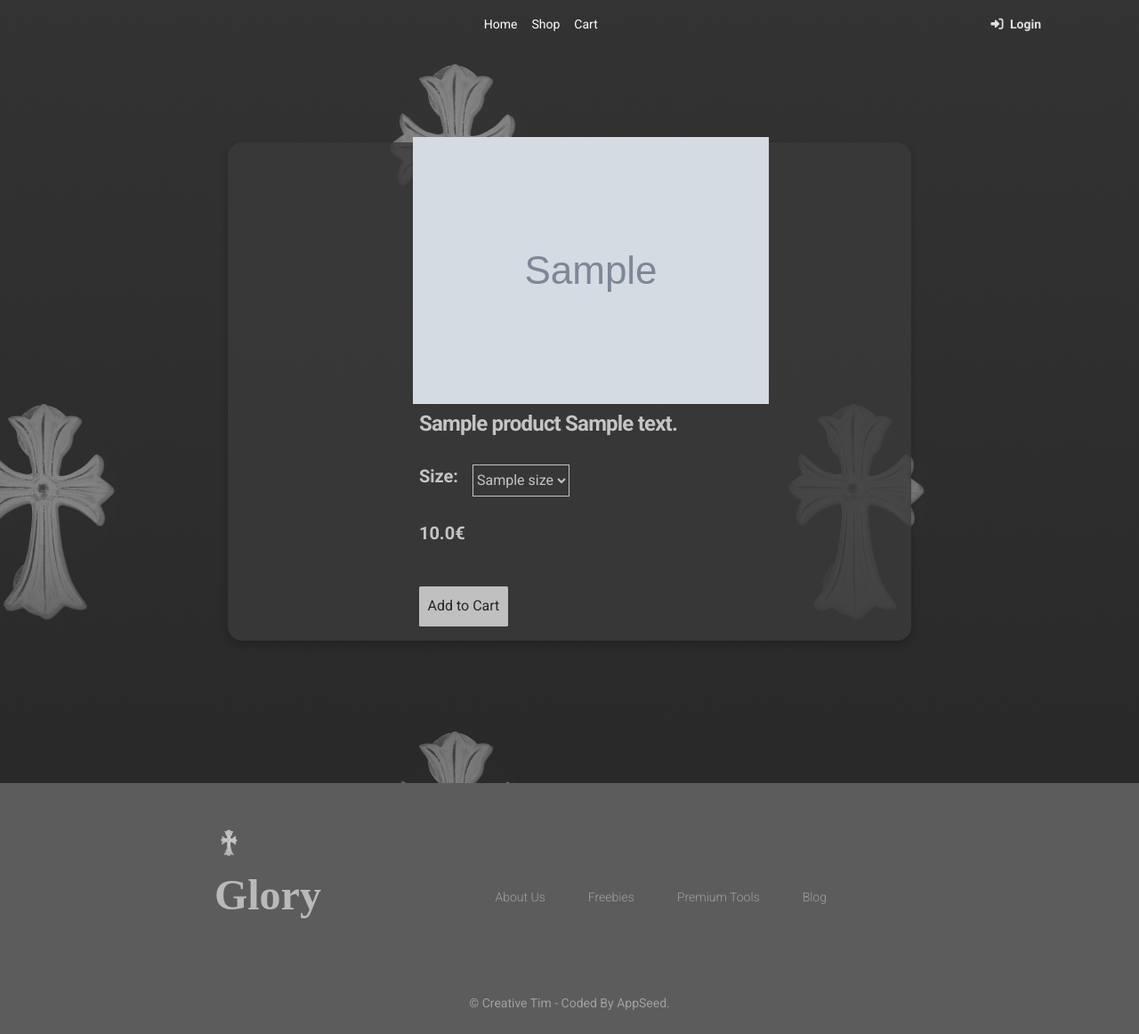
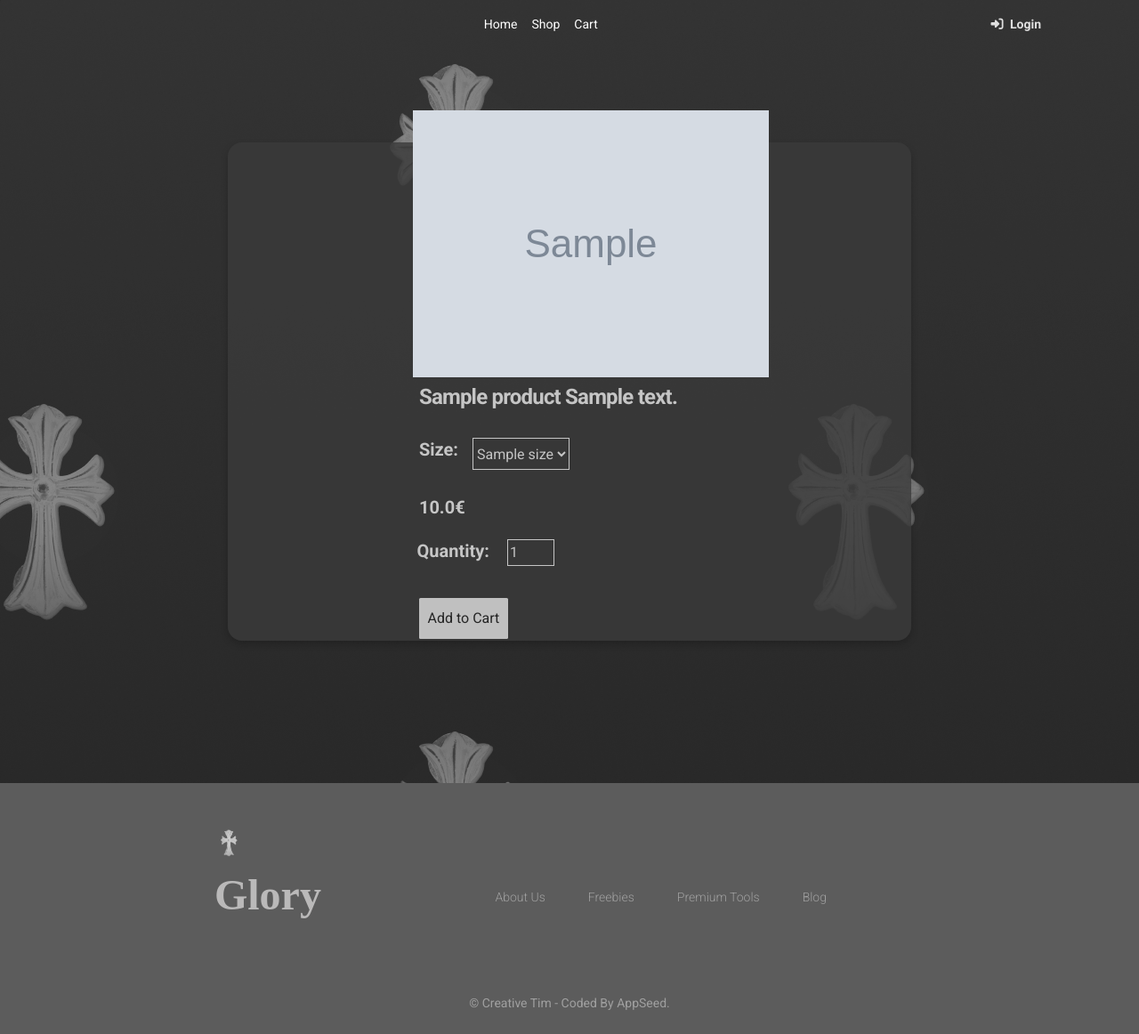
Before and after one commit to luisaapinho/Proyecto_Arquitetura, a Flask app: page /shop/product/1 in a window 1280 px wide. Shown: the whole page at 89% size. Run offline with Flask 2, Linux system fonts and the light colour scheme; tables that the repository leaves empty hold one stand-in row (values such as "Sample post"); grey boxes marked "Sample" are stand-in pictures; some libraries are stand-ins or nearby versions; some web fonts are replaced.

Commit message:
Project Finished

```diff
--- a/apps/home/models.py
+++ b/apps/home/models.py
@@ -81,16 +81,21 @@
         return Cart.query.filter_by(id_User=user_id).all()
 
     @staticmethod
-    def add_item(user_id, product_id, size_id):
+    def add_item(user_id, product_id, size_id, quantity=1):
         product_size = ProductBySize.query.filter_by(id_Product=product_id, id_Size=size_id).first()
         if not product_size:
             raise ValueError("Invalid product or size")
 
+        if product_size.Stock < quantity:
+            raise ValueError("Not enough stock")
+
         cart_item = Cart.query.filter_by(id_User=user_id, id_ProductSize=product_size.id_ProductSize).first()
         if cart_item:
-            cart_item.Quantity += 1
+            if cart_item.Quantity + quantity > product_size.Stock:
+                raise ValueError("Not enough stock")
+            cart_item.Quantity += quantity
         else:
-            cart_item = Cart(id_User=user_id, id_ProductSize=product_size.id_ProductSize, Quantity=1)
+            cart_item = Cart(id_User=user_id, id_ProductSize=product_size.id_ProductSize, Quantity=quantity)
             db.session.add(cart_item)
 
         db.session.commit()
--- a/apps/home/routes.py
+++ b/apps/home/routes.py
@@ -83,12 +83,19 @@
             print("Product not found")
             return render_template('home/page-404.html'), 404
 
-        # Fetch available sizes for the product
-        available_sizes = db.session.query(Size).join(
-            ProductBySize, Size.id_Size == ProductBySize.id_Size).filter(ProductBySize.id_Product == product_id).all()
+        # Fetch available sizes for the product with stock
+        available_sizes = db.session.query(Size, ProductBySize).join(
+            ProductBySize, Size.id_Size == ProductBySize.id_Size
+        ).filter(
+            ProductBySize.id_Product == product_id,
+            ProductBySize.Stock > 0
+        ).all()
+
+        total_stock = sum([product_size.Stock for size, product_size in available_sizes])
+
         print(f"Available sizes: {available_sizes}")
 
-        return render_template('home/product_details.html', product=product, available_sizes=available_sizes)
+        return render_template('home/product_details.html', product=product, available_sizes=available_sizes, total_stock=total_stock)
     except TemplateNotFound:
         print("Template not found")
         return render_template('home/page-404.html'), 404
@@ -103,15 +110,13 @@
     try:
         product_id = request.form.get('product_id')
         size_id = request.form.get('size_id')
+        quantity = int(request.form.get('quantity'))
 
-        print(f"Product ID: {product_id}, Size ID: {size_id}")
+        print(f"Product ID: {product_id}, Size ID: {size_id}, Quantity: {quantity}")
 
-        Cart.add_item(current_user.id, product_id, size_id)
+        Cart.add_item(current_user.id, product_id, size_id, quantity)
 
         return redirect(url_for('home_blueprint.product_details', product_id=product_id))
-
-
-
     except Exception as e:
         print(f"Exception: {e}")
         return render_template('home/page-500.html'), 500
--- a/apps/templates/home/product_details.html
+++ b/apps/templates/home/product_details.html
@@ -144,6 +144,12 @@
     .footer-logo {
       max-width: 50px;
     }
+
+    #quantity{
+      background-color: transparent;
+      color: rgb(197, 197, 197);
+      border: 1px solid rgb(197, 197, 197);
+    }
   </style>
 
 
@@ -157,23 +163,30 @@
   <div class="container">
     <div id="productDetails">
       <div id="productImageContainer">
-        <img src="/static/assets/img/products/{{product.Image}}" alt="Product Image" id="productImage">
+        <img src="/static/assets/img/products/{{ product.Image }}" alt="Product Image" id="productImage">
       </div>
       <div id="productInfoContainer">
         <form method="post" action="{{ url_for('home_blueprint.add_to_cart') }}">
           <h4 id="productTitle"><b>{{ product.Name }} {{ product.Description }}</b></h4>
           <div id="productSizes">
             <h5 id="sizeLabel">Size:</h5>
-            <select name="size_id">
-              {% for size in available_sizes %}
-                <option value="{{ size.id_Size }}">{{ size.Name }}</option>
+            <select name="size_id" id="sizeSelect">
+              {% for size, product_size in available_sizes %}
+                <option value="{{ size.id_Size }}" data-stock="{{ product_size.Stock }}">{{ size.Name }}</option>
               {% endfor %}
             </select>
           </div>
           <h5 id="productPrice">{{ product.Price }}€</h5>
+          <div id="productQuantity">
+            <label for="quantity"> <h5 id="sizeLabel">Quantity:</h5></label>
+            <input type="number" id="quantity" name="quantity" min="1" value="1">
+          </div>
           <input type="hidden" name="product_id" value="{{ product.id }}">
-          <p id="productButton"><input type="submit" id="cartButton" value="Add to Cart"></p>
+          <p id="productButton">
+            <input type="submit" id="cartButton" value="{{ 'Add to Cart' if total_stock > 0 else 'Out of Stock' }}" {{ 'disabled' if total_stock == 0 }}>
+          </p>
         </form>
+        <p id="stockMessage"></p>
       </div>
     </div>
   </div>
@@ -274,6 +287,44 @@
           console.error(countUp2.error);
         };
       }
+
+
+      document.addEventListener("DOMContentLoaded", function () {
+      const sizeSelect = document.getElementById("sizeSelect");
+      const quantityInput = document.getElementById("quantity");
+      const cartButton = document.getElementById("cartButton");
+      const stockMessage = document.getElementById("stockMessage");
+
+      function updateStock() {
+        const selectedOption = sizeSelect.options[sizeSelect.selectedIndex];
+        const stock = parseInt(selectedOption.getAttribute("data-stock"));
+
+        if (stock > 0) {
+          quantityInput.max = stock;
+          cartButton.disabled = false;
+          cartButton.value = "Add to Cart";
+          stockMessage.textContent = "";
+        } else {
+          cartButton.disabled = true;
+          cartButton.value = "No Stock";
+          stockMessage.textContent = "This size is out of stock.";
+        }
+
+        if (quantityInput.value > stock) {
+          quantityInput.value = stock;
+        }
+      }
+
+      sizeSelect.addEventListener("change", updateStock);
+      quantityInput.addEventListener("input", function () {
+        const max = parseInt(quantityInput.max);
+        if (quantityInput.value > max) {
+          quantityInput.value = max;
+        }
+      });
+
+      updateStock();
+    });
     </script>
   </body>
   </html>
```
